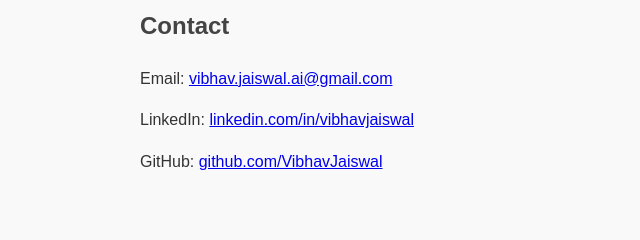
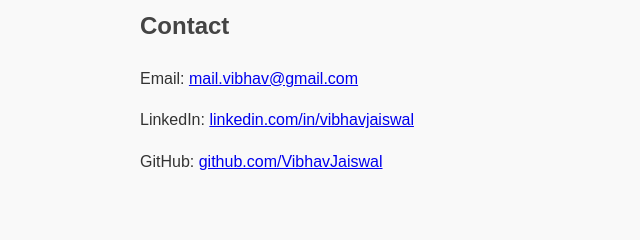
Before and after one commit to VibhavJaiswal/vibhav-portfolio, a plain HTML site: page index.html in a window 1280 px wide. Shown: the part 1325-1565 px from the top of the page, 0-640 px from the left. Drawn offline with Linux system fonts and the light colour scheme.

Commit message:
Updated email Id

```diff
--- a/index.html
+++ b/index.html
@@ -112,7 +112,7 @@
 
   <section id="contact">
     <h2>Contact</h2>
-    <p>Email: <a href="mailto:mail.vibhav@gmail.com">vibhav.jaiswal.ai@gmail.com</a></p>
+    <p>Email: <a href="mailto:mail.vibhav@gmail.com">mail.vibhav@gmail.com</a></p>
     <p>LinkedIn: <a href="https://www.linkedin.com/in/vibhavjaiswal" target="_blank">linkedin.com/in/vibhavjaiswal</a></p>
     <p>GitHub: <a href="https://github.com/VibhavJaiswal" target="_blank">github.com/VibhavJaiswal</a></p>
   </section>
```
